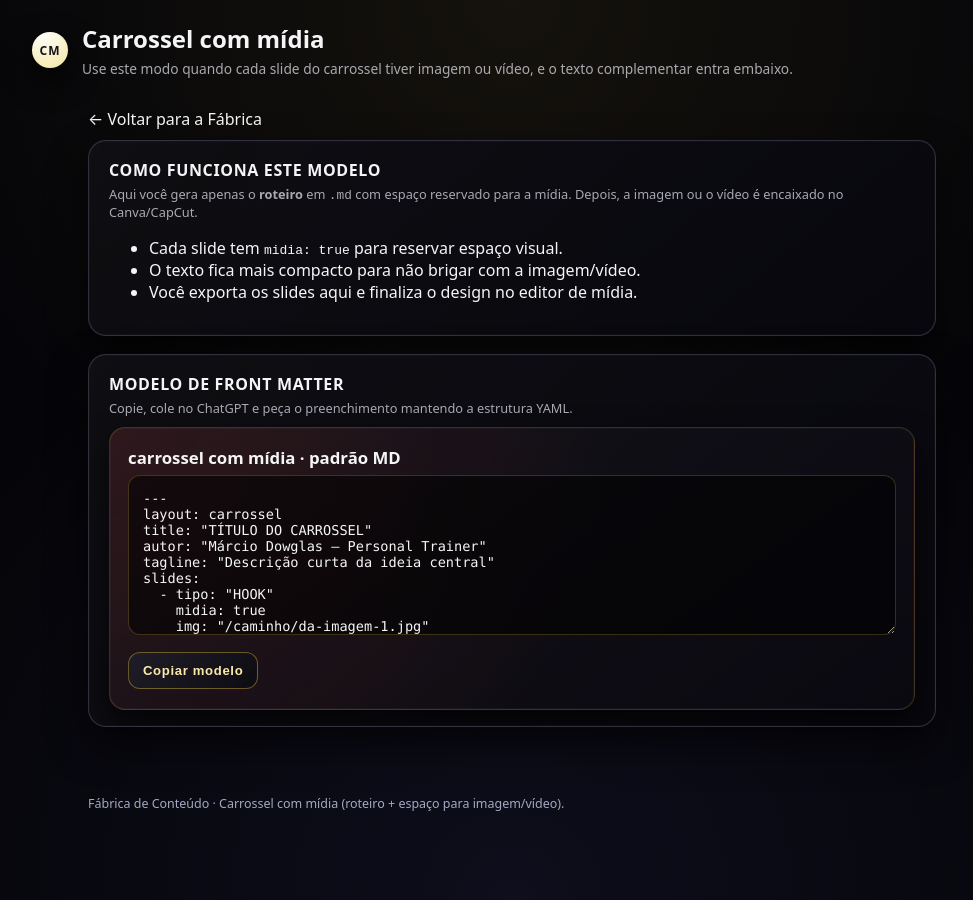
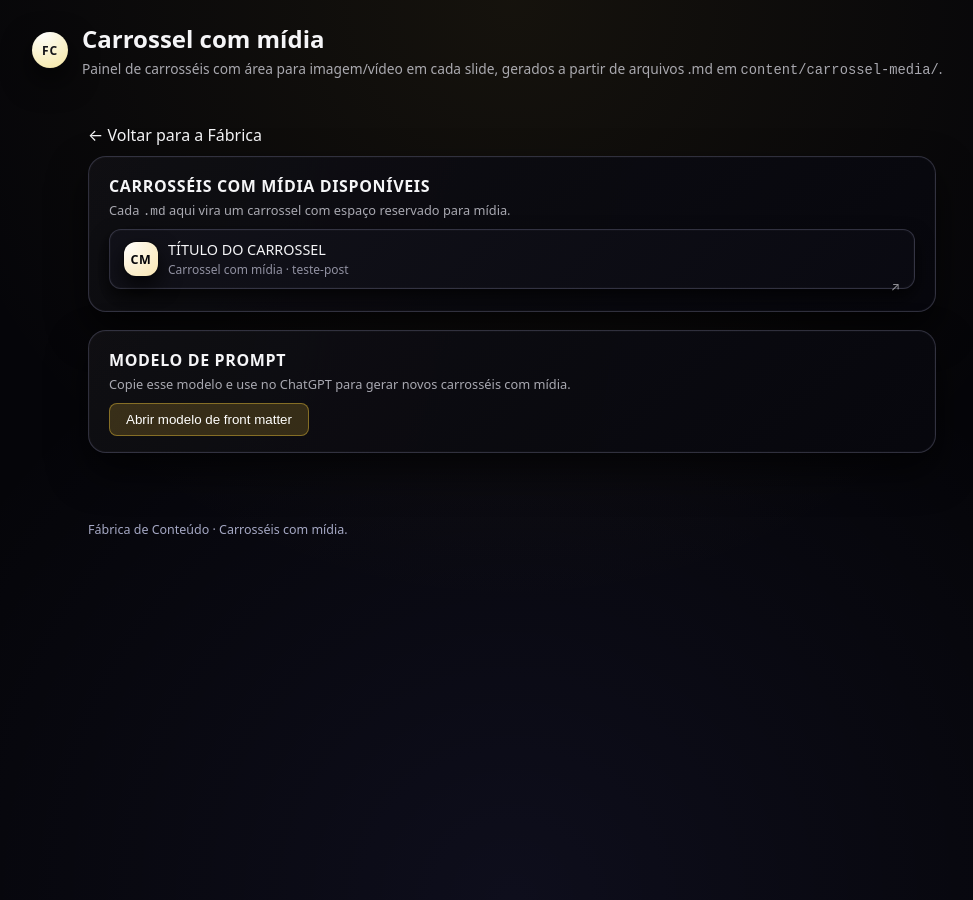
Before and after one commit to mbritodowglas-collab/fabrica-conteudo, a Jekyll site: the page built from carrossel-media.html, in a window 1280 px wide. Shown: the whole page, without its empty margins (128-1101 px from the left). Built offline with Jekyll 4.4.1, drawn with Linux system fonts in a browser that asks for light colours.

Commit message:
Atualizar o carrossel-media.html

```diff
--- a/carrossel-media.html
+++ b/carrossel-media.html
@@ -15,12 +15,13 @@
 
   <header class="fc-header">
     <div class="fc-header__brand">
-      <div class="fc-badge">CM</div>
+      <div class="fc-badge">FC</div>
       <div>
         <h1>Carrossel com mídia</h1>
         <p>
-          Use este modo quando cada slide do carrossel tiver imagem ou vídeo,
-          e o texto complementar entra embaixo.
+          Painel de carrosséis com área para imagem/vídeo em cada slide,
+          gerados a partir de arquivos .md em
+          <code>content/carrossel-media/</code>.
         </p>
       </div>
     </div>
@@ -28,96 +29,132 @@
 
   <main class="fc-main">
 
-    <p style="margin: 0 0 10px;">
+    <p style="margin-bottom: 10px;">
       <a href="{{ '/' | relative_url }}" class="fc-link-back">← Voltar para a Fábrica</a>
     </p>
 
-    <!-- EXPLICAÇÃO RÁPIDA -->
+    <!-- LISTA -->
     <section class="fc-section">
-      <h2>Como funciona este modelo</h2>
+      <h2>Carrosséis com mídia disponíveis</h2>
       <p class="fc-section__subtitle">
-        Aqui você gera apenas o <strong>roteiro</strong> em <code>.md</code> com espaço reservado
-        para a mídia. Depois, a imagem ou o vídeo é encaixado no Canva/CapCut.
+        Cada <code>.md</code> aqui vira um carrossel com espaço reservado para mídia.
       </p>
-      <ul class="fc-bullets">
-        <li>Cada slide tem <code>midia: true</code> para reservar espaço visual.</li>
-        <li>O texto fica mais compacto para não brigar com a imagem/vídeo.</li>
-        <li>Você exporta os slides aqui e finaliza o design no editor de mídia.</li>
+
+      {% assign media_pages = site.pages | where:"type","carrossel_media" %}
+      <ul class="fc-list">
+        {% if media_pages.size > 0 %}
+          {% for p in media_pages %}
+            <li>
+              <a class="fc-list__link" href="{{ p.url | relative_url }}">
+                <div class="fc-list__left">
+                  <div class="fc-list__thumb fc-list__thumb--carrossel">
+                    <span>CM</span>
+                  </div>
+                  <div class="fc-list__text">
+                    <div class="fc-list__title">{{ p.title | default: p.name | replace: '.md','' }}</div>
+                    <div class="fc-list__meta">Carrossel com mídia · {{ p.name | replace: '.md','' }}</div>
+                  </div>
+                </div>
+              </a>
+            </li>
+          {% endfor %}
+        {% else %}
+          <li class="fc-list__empty">
+            Nenhum carrossel com mídia ainda.
+            Suba um <code>.md</code> em <code>content/carrossel-media/</code>.
+          </li>
+        {% endif %}
       </ul>
     </section>
 
-    <!-- MODELO DE FRONT MATTER -->
+    <!-- MODELO -->
     <section class="fc-section">
-      <h2>Modelo de front matter</h2>
+      <h2>Modelo de prompt</h2>
       <p class="fc-section__subtitle">
-        Copie, cole no ChatGPT e peça o preenchimento mantendo a estrutura YAML.
+        Copie esse modelo e use no ChatGPT para gerar novos carrosséis com mídia.
       </p>
 
-      <article class="fc-modal-card">
-        <h3>carrossel com mídia · padrão MD</h3>
-        <textarea id="cm-frontmatter" class="fc-modal-text" readonly>
----
-layout: carrossel
-title: "TÍTULO DO CARROSSEL"
-autor: "Márcio Dowglas – Personal Trainer"
-tagline: "Descrição curta da ideia central"
-slides:
-  - tipo: "HOOK"
-    midia: true
-    img: "/caminho/da-imagem-1.jpg"
-    hook: "Frase forte do slide 1"
-    texto: |
-      Texto curto complementar (3–5 linhas),
-      conversando diretamente com a imagem ou vídeo.
-  - tipo: "CONTEÚDO"
-    midia: true
-    img: "/caminho/da-imagem-2.jpg"
-    hook: "Frase do slide 2"
-    texto: |
-      Continuação da ideia, reforçando o que a imagem mostra.
-  - tipo: "CONTEÚDO"
-    midia: true
-    img: "/caminho/da-imagem-3.jpg"
-    hook: "Frase do slide 3"
-    texto: |
-      Amarra o raciocínio e prepara para a ação.
-  - tipo: "CTA"
-    midia: true
-    img: "/caminho/da-imagem-4.jpg"
-    hook: "Chamada final para agir"
-    texto: |
-      Convite direto em primeira pessoa.
-      Ex.: "Preencha a avaliação gratuita no link da bio."
-    cta: "Clique no link da bio e preencha a avaliação gratuita."
----
-        </textarea>
-
-        <button type="button" id="cm-copy" class="fc-copy-btn">
-          Copiar modelo
+      <button class="fc-btn fc-btn--primary fc-open-modal--media">
+        Abrir modelo de front matter
       </button>
-      </article>
     </section>
 
   </main>
 
   <footer class="fc-footer">
-    Fábrica de Conteúdo · Carrossel com mídia (roteiro + espaço para imagem/vídeo).
+    Fábrica de Conteúdo · Carrosséis com mídia.
   </footer>
 
+  <!-- MODAL -->
+  <div id="fc-modal-media" class="fc-modal" aria-hidden="true">
+    <div class="fc-modal__backdrop"></div>
+
+    <div class="fc-modal__dialog">
+      <header class="fc-modal__header">
+        <h2>Modelo de front matter – Carrossel com mídia</h2>
+        <button id="fc-close-media" class="fc-modal__close">&times;</button>
+      </header>
+
+<textarea id="fc-modal-text-media" class="fc-modal-text" readonly>
+Gere um arquivo Markdown usando EXATAMENTE este padrão:
+
+---
+layout: carrossel-media
+type: carrossel_media
+title: "TÍTULO DO CARROSSEL"
+tagline: "Frase em 1 linha explicando o tema"
+autor: "Márcio Dowglas – Personal Trainer"
+slides:
+  - midia: "/caminho/imagem-1.jpg"
+    alt: "Descrição da mídia"
+    titulo: "Título do slide 1"
+    texto: "Texto complementar em até 4 linhas."
+  - midia: "/caminho/imagem-2.jpg"
+    alt: "Descrição da mídia"
+    titulo: "Título do slide 2"
+    texto: "Texto complementar explicando o ponto."
+  - midia: "/caminho/imagem-3.jpg"
+    alt: "Descrição da mídia"
+    titulo: "Título do slide 3"
+    texto: "Texto complementar que conecta as ideias."
+---
+
+Regra: Não escreva nada fora do front matter.
+</textarea>
+
+      <div class="fc-modal__footer">
+        <button id="fc-copy-media" class="fc-btn fc-btn--primary">
+          Copiar modelo
+        </button>
+      </div>
+    </div>
+  </div>
+
 <script>
-    // botão de copiar modelo
 document.addEventListener('DOMContentLoaded', () => {
-      const btn = document.getElementById('cm-copy');
-      const ta  = document.getElementById('cm-frontmatter');
+  const openBtn  = document.querySelector('.fc-open-modal--media');
+  const modal    = document.getElementById('fc-modal-media');
+  const closeBtn = document.getElementById('fc-close-media');
+  const copyBtn  = document.getElementById('fc-copy-media');
+  const textarea = document.getElementById('fc-modal-text-media');
 
-      if (!btn || !ta) return;
+  openBtn?.addEventListener('click', () => {
+    modal.style.display = 'flex';
+  });
 
-      btn.addEventListener('click', () => {
-        ta.focus();
-        ta.select();
-        document.execCommand('copy');
-        btn.textContent = 'Copiado!';
-        setTimeout(() => btn.textContent = 'Copiar modelo', 1500);
+  closeBtn?.addEventListener('click', () => {
+    modal.style.display = 'none';
+  });
+
+  modal?.addEventListener('click', e => {
+    if (e.target === modal) modal.style.display = 'none';
+  });
+
+  copyBtn?.addEventListener('click', () => {
+    textarea.select();
+    document.execCommand("copy");
+    copyBtn.textContent = "Copiado!";
+    setTimeout(() => copyBtn.textContent = "Copiar modelo", 1500);
   });
 });
 </script>
```
Lines whose indentation alone changed are shown as unchanged.
